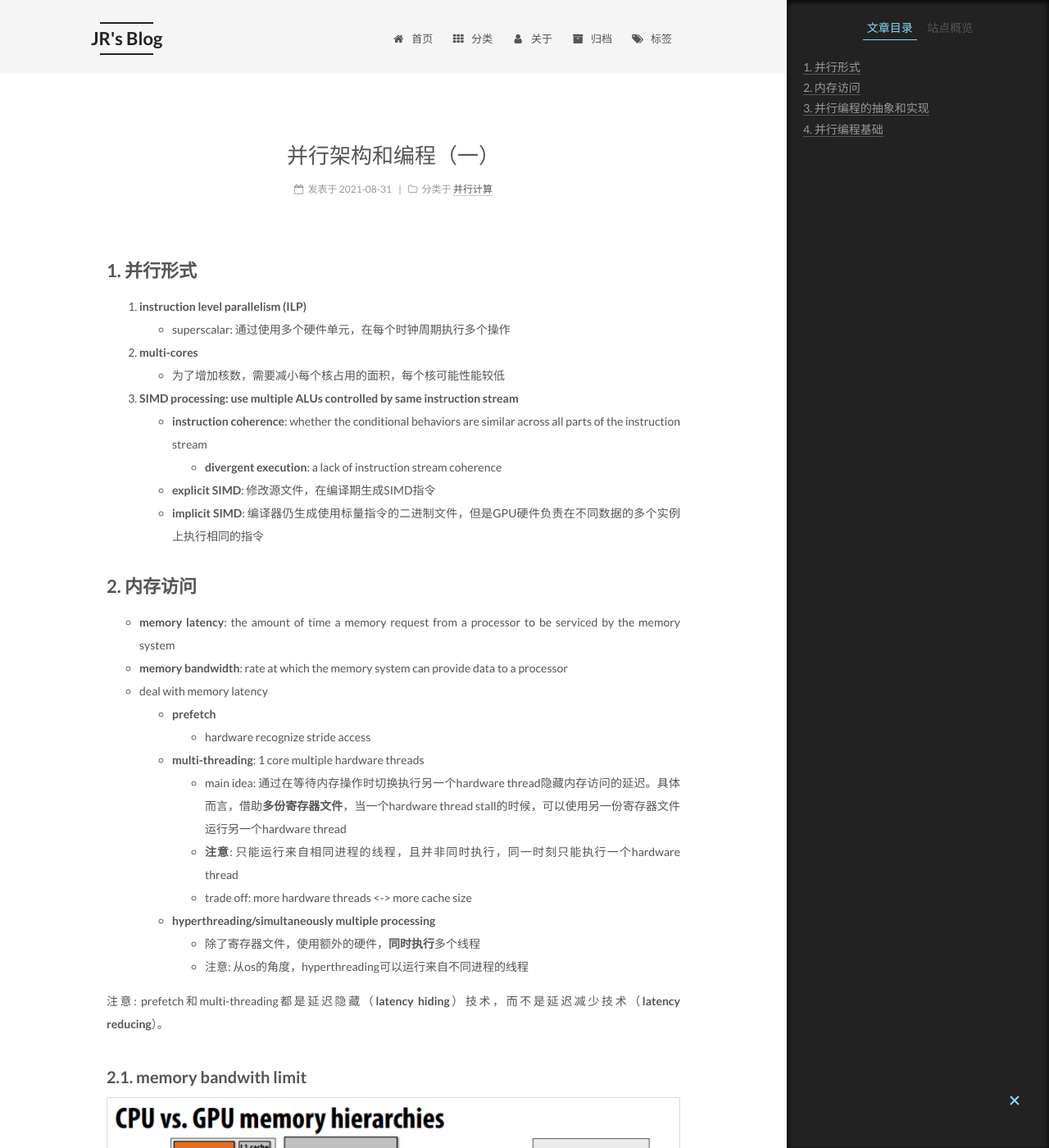
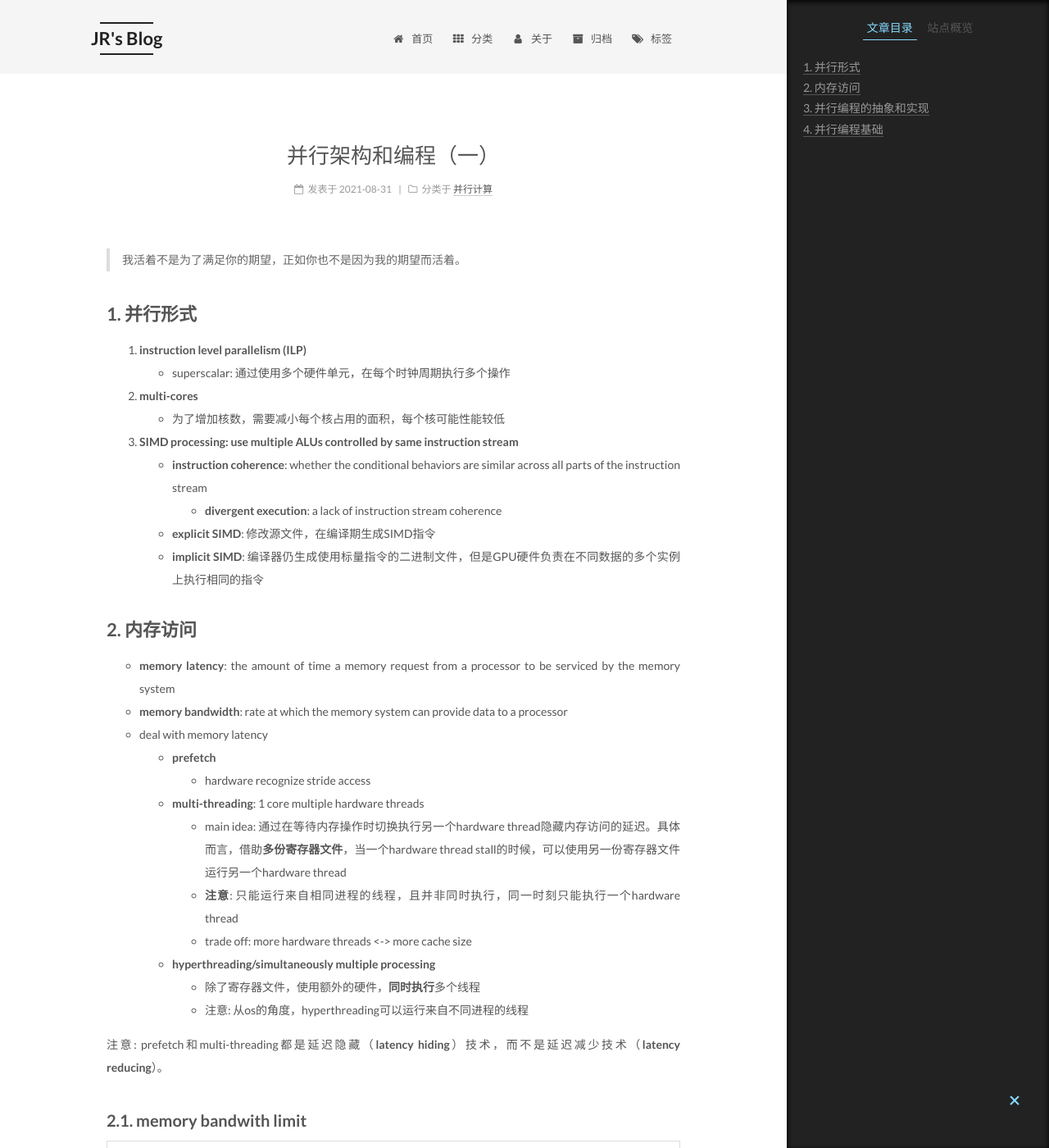
Before and after one commit to Willendless/willendless.github.io, a Jekyll site: the page built from _posts/2021-8-31-并行架构和编程（一）.md, in a window 1280 px wide and 1400 px high. Shown: the whole window at 82% size. Built offline with Jekyll 4.4.1, drawn with Linux system fonts in a browser that asks for light colours; formulas are drawn with MathJax 3; comment, search, counter and statistics services are not loaded.

Commit message:
feat: update post

```diff
--- a/_posts/2021-8-31-并行架构和编程（一）.md
+++ b/_posts/2021-8-31-并行架构和编程（一）.md
@@ -4,6 +4,8 @@ title: 并行架构和编程（一）
 author: LJR
 category: 并行计算
 ---
+
+> 我活着不是为了满足你的期望，正如你也不是因为我的期望而活着。
 
 ## 1. 并行形式
 
```
